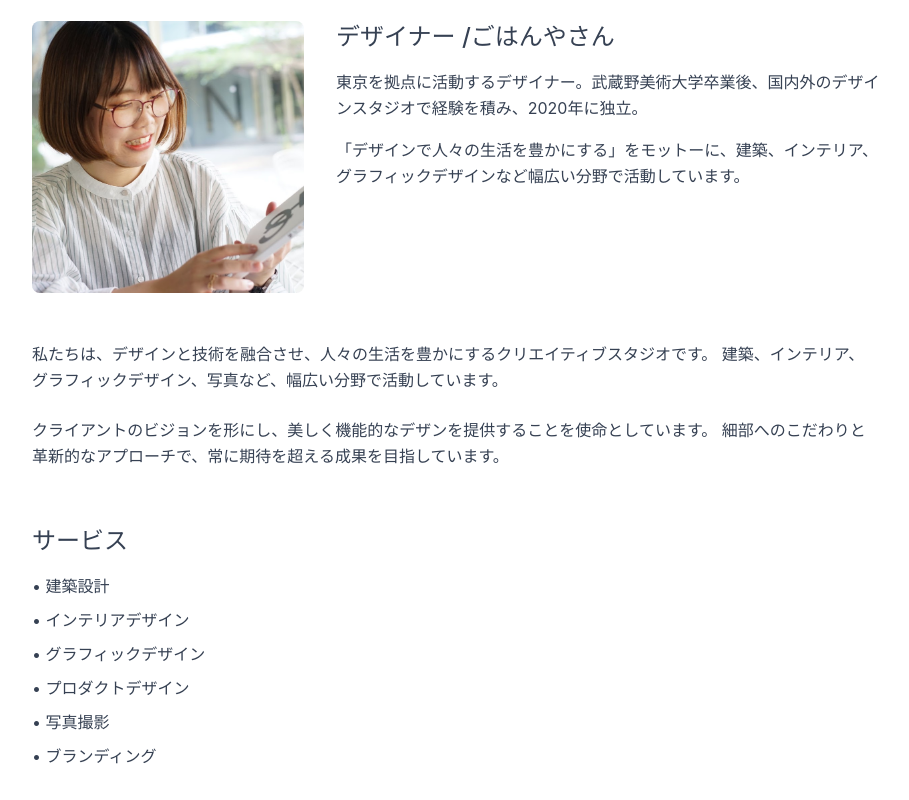
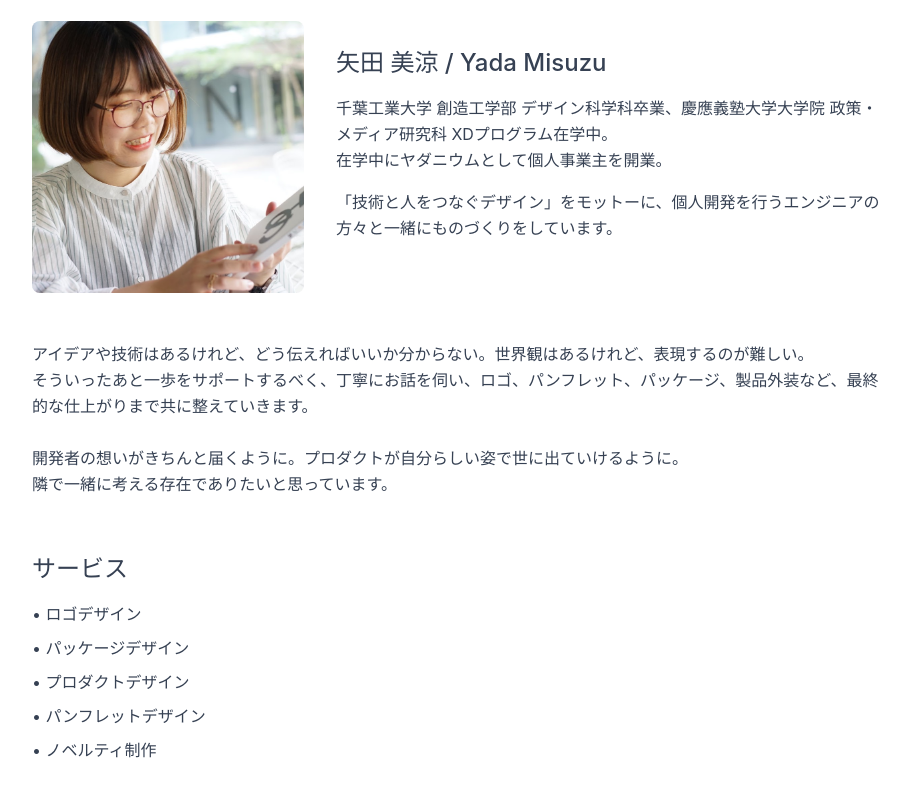
Before and after one commit to yadanium/Yada_folio_2026, a React (Vite) app: page /about in a window 1280 px wide. Shown: the part 580-1380 px from the top of the page, without its empty margins (184-1093 px from the left). Built offline with nearby package versions, Linux system fonts and the light colour scheme.

Commit message:
edited_about_text

```diff
--- a/src/app/pages/About.tsx
+++ b/src/app/pages/About.tsx
@@ -35,36 +35,39 @@ export function About() {
             />
           </div>
           <div className="md:w-2/3 space-y-4 text-gray-700 leading-relaxed">
-            <h2 className="text-2xl mb-4">デザイナー /ごはんやさん</h2>
+            <br/>
+            <h2 className="text-2xl mb-4">矢田 美涼 / Yada Misuzu</h2>
             <p>
-              東京を拠点に活動するデザイナー。武蔵野美術大学卒業後、国内外のデザインスタジオで経験を積み、2020年に独立。
+              千葉工業大学 創造工学部 デザイン科学科卒業、慶應義塾大学大学院 政策・メディア研究科 XDプログラム在学中。<br/>
+              在学中にヤダニウムとして個人事業主を開業。
             </p>
             <p>
-              「デザインで人々の生活を豊かにする」をモットーに、建築、インテリア、グラフィックデザインなど幅広い分野で活動しています。
+              「技術と人をつなぐデザイン」をモットーに、個人開発を行うエンジニアの方々と一緒にものづくりをしています。
+            </p>
+            <p>
+
             </p>
           </div>
         </div>
 
         <div className="space-y-6 text-gray-700 leading-relaxed">
           <p>
-            私たちは、デザインと技術を融合させ、人々の生活を豊かにするクリエイティブスタジオです。
-            建築、インテリア、グラフィックデザイン、写真など、幅広い分野で活動しています。
+          アイデアや技術はあるけれど、どう伝えればいいか分からない。世界観はあるけれど、表現するのが難しい。<br/>
+          そういったあと一歩をサポートするべく、丁寧にお話を伺い、ロゴ、パンフレット、パッケージ、製品外装など、最終的な仕上がりまで共に整えていきます。<br/>
+          <br/>
+          開発者の想いがきちんと届くように。プロダクトが自分らしい姿で世に出ていけるように。<br/>
+          隣で一緒に考える存在でありたいと思っています。<br/>
           </p>
 
-          <p>
-            クライアントのビジョンを形にし、美しく機能的なデザンを提供することを使命としています。
-            細部へのこだわりと革新的なアプローチで、常に期待を超える成果を目指しています。
-          </p>
 
           <div className="pt-8">
             <h2 className="text-2xl mb-4">サービス</h2>
             <ul className="space-y-2">
-              <li>• 建築設計</li>
-              <li>• インテリアデザイン</li>
-              <li>• グラフィックデザイン</li>
+              <li>• ロゴデザイン</li>
+              <li>• パッケージデザイン</li>
               <li>• プロダクトデザイン</li>
-              <li>• 写真撮影</li>
-              <li>• ブランディング</li>
+              <li>• パンフレットデザイン</li>
+              <li>• ノベルティ制作</li>
             </ul>
           </div>
 
```
